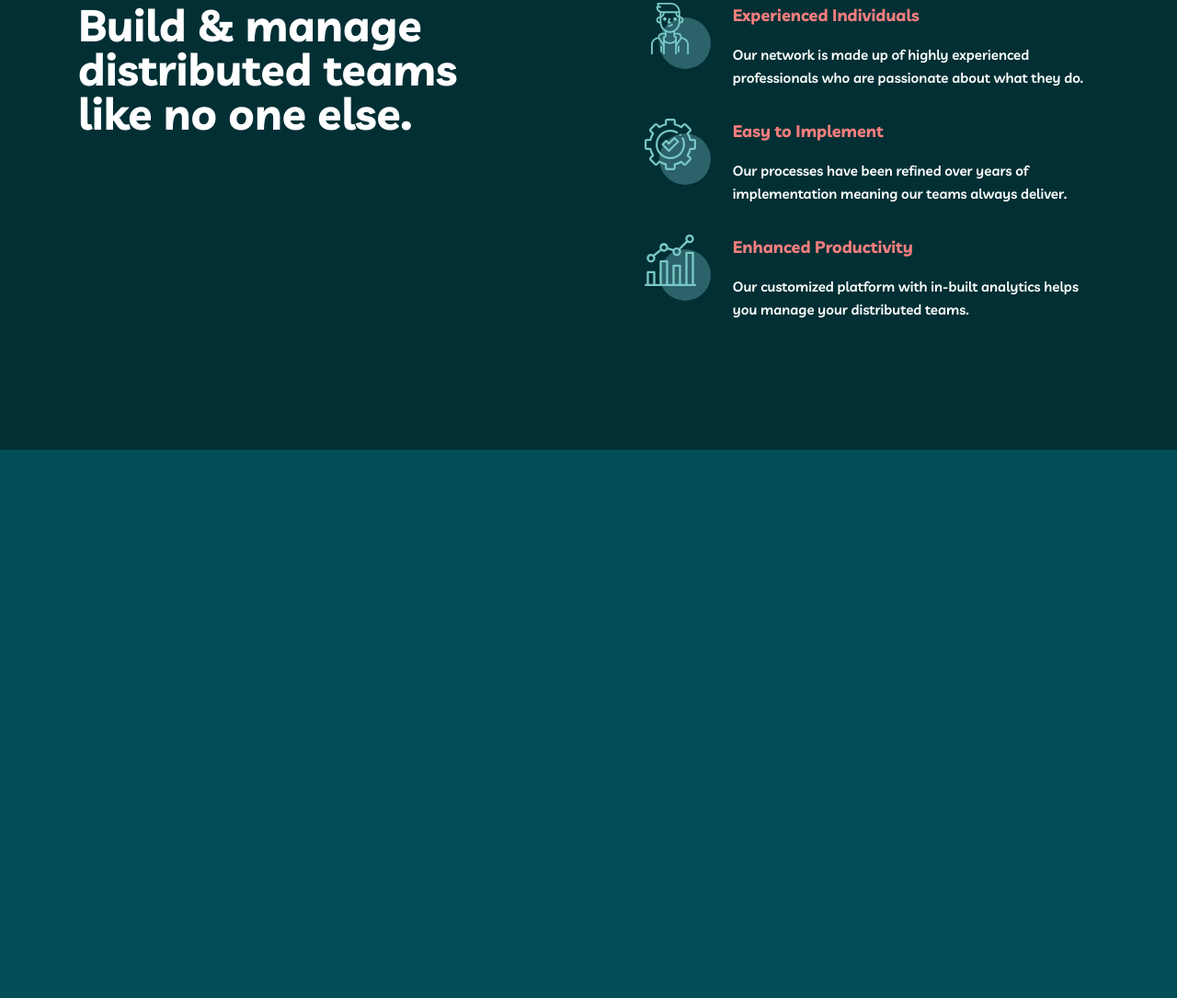
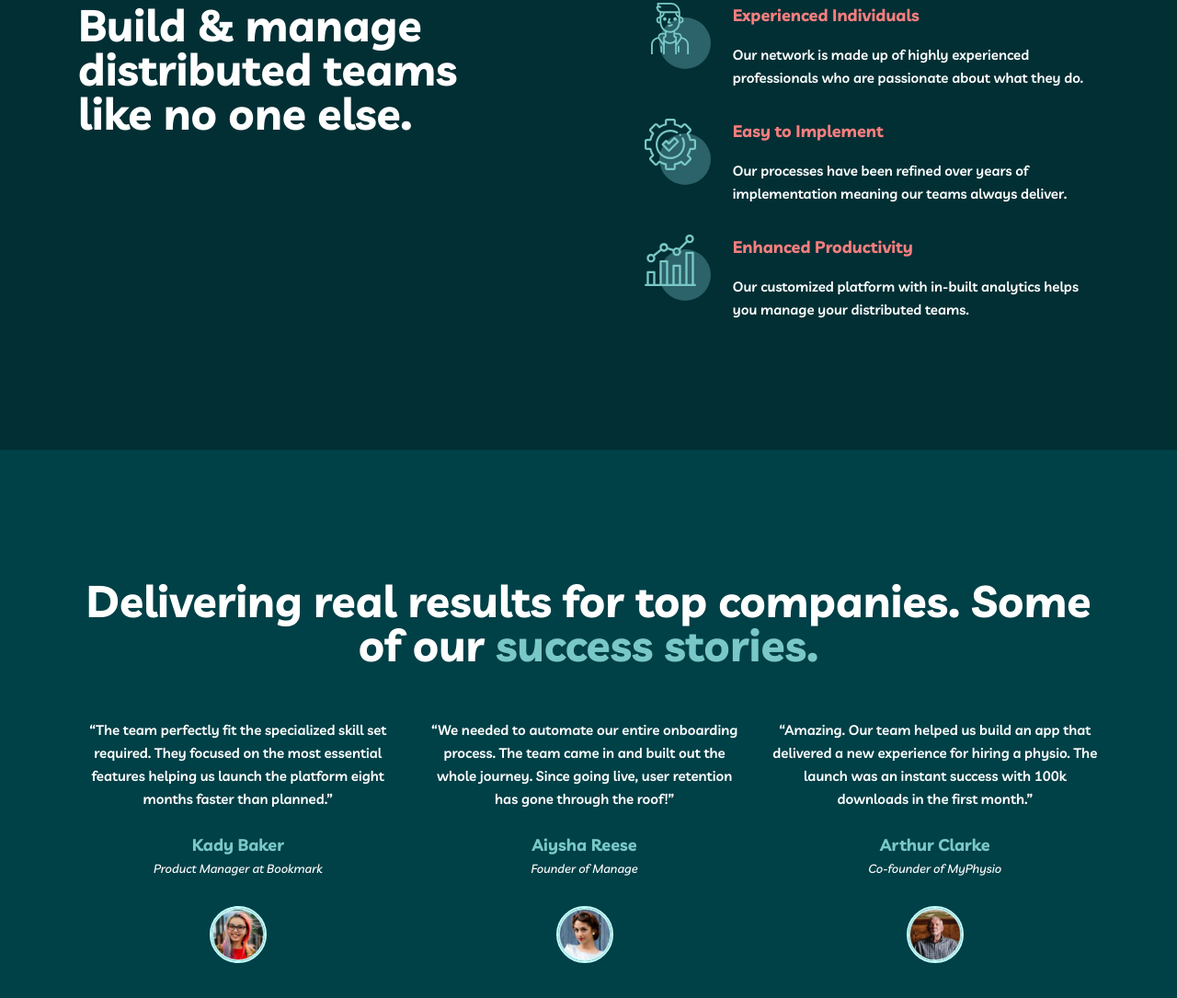
Before and after one commit to jurabek10/myteam, a plain HTML site: page index.html in a window 1280 px wide. Shown: the part 897-1982 px from the top of the page at 92% size. Before the commit the page ends 1386 px from the top, so only its background shows below. Drawn offline with Linux system fonts and the light colour scheme.

Commit message:
Add stories and update fonts

```diff
--- a/css/styles.css
+++ b/css/styles.css
@@ -24,12 +24,22 @@
 
 @font-face {
     font-family: 'Livvic';
+    src: url('../fonts/Livvic-MediumItalic.woff2') format('woff2'),
+    url('../fonts/Livvic-MediumItalic.woff') format('woff');
+    font-weight: 500;
+    font-style: italic;
+    font-display: swap;
+}
+
+@font-face {
+    font-family: 'Livvic';
     src: url('../fonts/Livvic-SemiBold.woff2') format('woff2'),
     url('../fonts/Livvic-SemiBold.woff') format('woff');
     font-weight: 600;
     font-style: normal;
     font-display: swap;
 }
+
 
 
 
@@ -328,3 +338,71 @@ main {
     margin-bottom: 0;
     font-style: normal;
 }
+
+
+/* STORIES */
+.stories {
+    padding-top: 140px;
+    padding-bottom: 150px;
+    background-color: var(--green-light);
+}
+
+.stories__title {
+    margin-top: 0;
+    margin-bottom: 56px;
+    text-align: center;
+    font-size: 48px;
+    font-style: normal;
+    font-weight: 700;
+    line-height: 48px;
+}
+
+.stories__strong {
+    color: var(--accent-dark-green);
+}
+
+.stories__list {
+    display: flex;
+    padding: 0;
+    margin: 0;
+    list-style: none;
+}
+.stories__item:not(:last-child) {
+    margin-right: 30px;
+}
+
+.story {
+    text-align: center;
+}
+
+.story__text {
+    margin-top: 0;
+    margin-bottom: 0;
+    font-style: normal;
+}
+
+.story__name {
+    margin-top: 24px;
+    margin-bottom: 2px;
+    color: var(--accent-dark-green);
+    font-size: 18px;
+    font-style: normal;
+    font-weight: 700;
+    line-height: 28px;
+}
+.story__position {
+    margin-top: 0;
+    margin-bottom: 32px;
+    font-size: 13px;
+    font-style: italic;
+    font-weight: 500;
+    line-height: 18px;
+}
+
+.story__img {
+    width: 62px;
+    height: 62px;
+    object-fit: cover;
+    border-radius: 62px;
+    border: 2px solid #C4FFFE;
+}
--- a/index.html
+++ b/index.html
@@ -73,6 +73,34 @@
                 </div>
             </div>
         </div>
+
+
+        <!-- STORIES -->
+        <div class="stories">
+            <div class="container">
+                <h2 class="stories__title">Delivering real results for top companies. Some of our <span class="stories__strong">success stories.</span></h2>
+                <ul class="stories__list">
+                    <li class="stories__item story">
+                        <p class="story__text"> “The team perfectly fit the specialized skill set required. They focused on the most essential features helping us launch the platform eight months faster than planned.”</p>
+                        <h5 class="story__name">Kady Baker</h5>
+                        <p class="story__position">Product Manager at Bookmark</p>
+                        <img class="story__img" src="img/kady.jpg" alt="Kady Baker" width="62" height="62" srcset="img/kady.jpg 1x, img/kady@2x.jpg 2x">
+                    </li>
+                    <li class="stories__item story">
+                        <p class="story__text"> “We needed to automate our entire onboarding process. The team came in and built out the whole journey. Since going live, user retention has gone through the roof!”</p>
+                        <h5 class="story__name">Aiysha Reese</h5>
+                        <p class="story__position">Founder of Manage</p>
+                        <img class="story__img" src="img/aisha.jpg" alt="Kady Baker" width="62" height="62" srcset="img/aisha.jpg 1x, img/aisha@2x.jpg 2x">
+                    </li>
+                    <li class="stories__item story">
+                        <p class="story__text"> “Amazing. Our team helped us build an app that delivered a new experience for hiring a physio. The launch was an instant success with 100k downloads in the first month.”</p>
+                        <h5 class="story__name">Arthur Clarke</h5>
+                        <p class="story__position">Co-founder of MyPhysio</p>
+                        <img class="story__img" src="img/arthur.jpg" alt="Kady Baker" width="62" height="62" srcset="img/arthur.jpg 1x, img/arthur@2x.jpg 2x">
+                    </li>
+                </ul>
+            </div>
+        </div>
     </main>
     <script src="js/main.js"></script>
 </body>
```
Also changed, not shown: fonts/Livvic-MediumItalic.woff (added), fonts/Livvic-MediumItalic.woff2 (added), img/aisha.jpg (added), img/aisha@2x.jpg (added), img/arthur.jpg (added), img/arthur@2x.jpg (added), img/kady.jpg (added), img/kady@2x.jpg (added).
